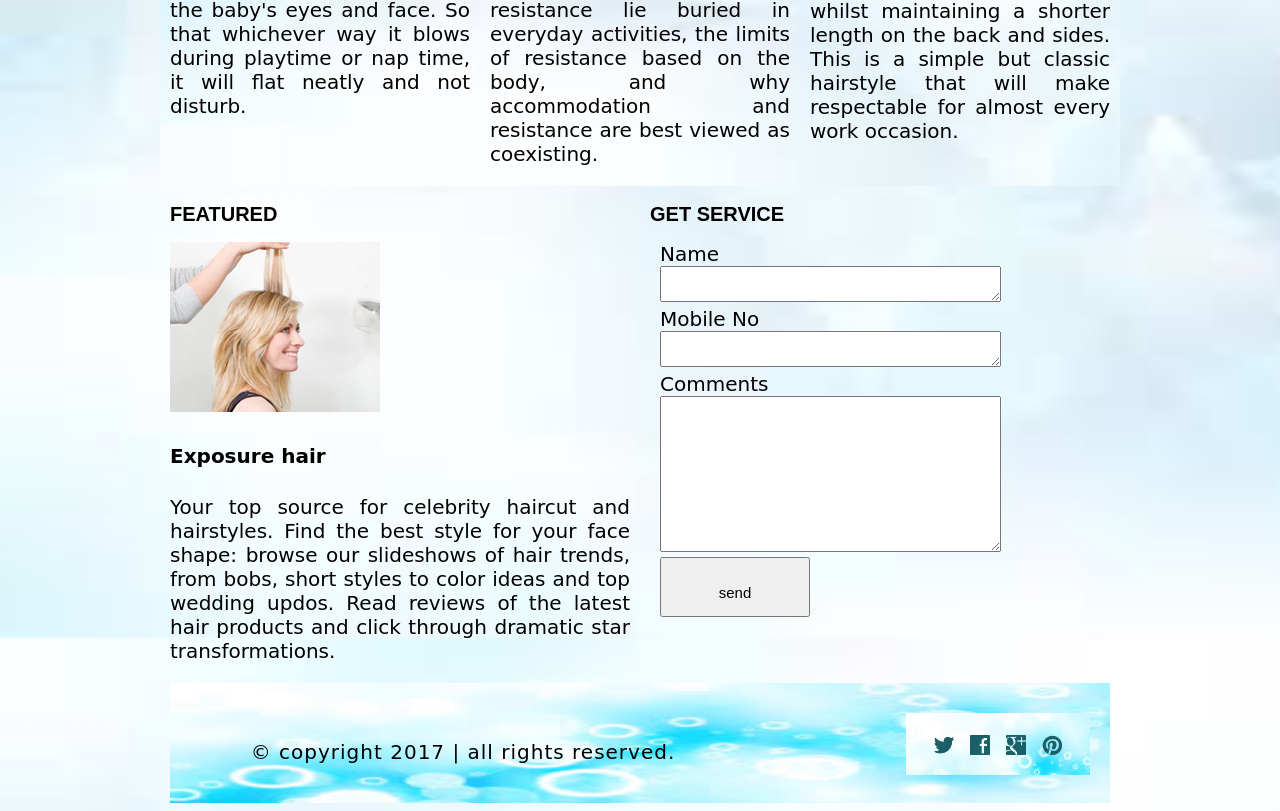
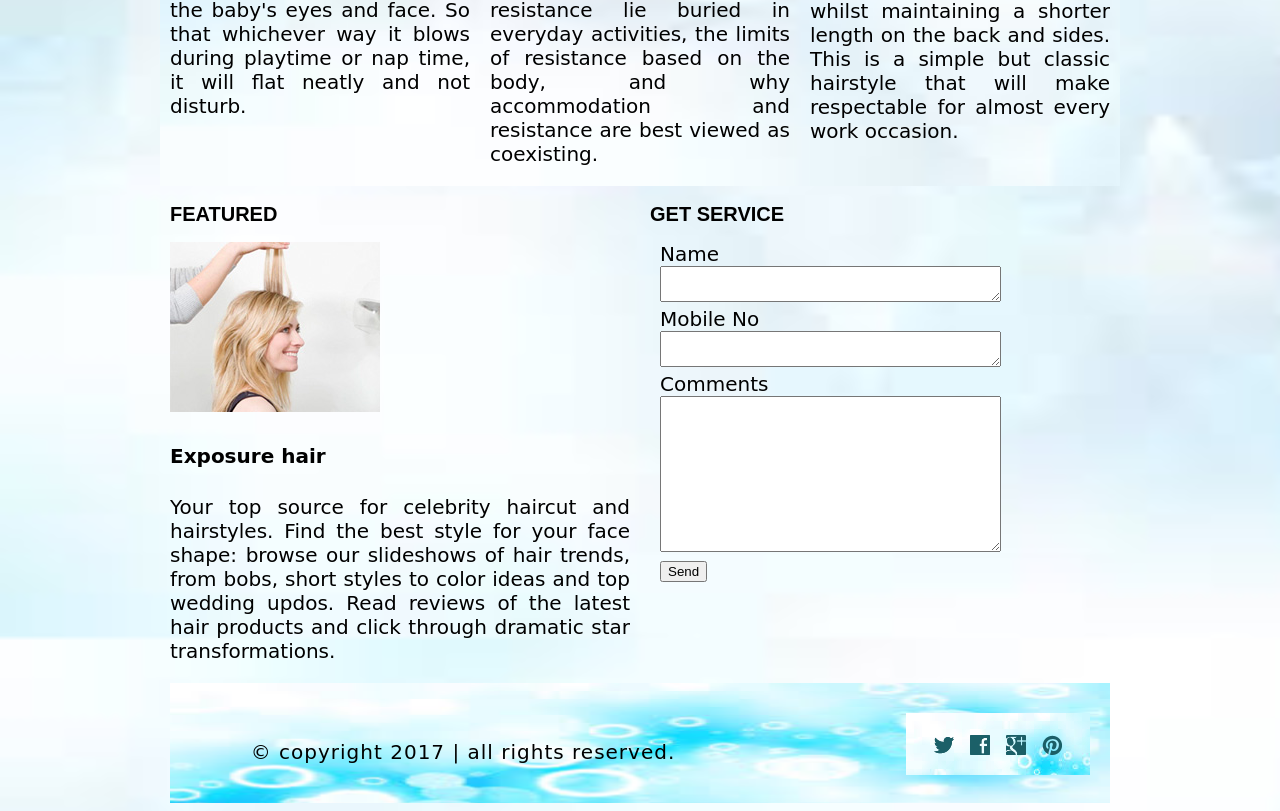
Before and after one commit to hema-07/html5css3, a plain HTML site: page index.html in a window 1280 px wide. Shown: the part 1362-2173 px from the top of the page. Drawn offline with Linux system fonts and the light colour scheme.

Commit message:
Add files via upload

```diff
--- a/index.html
+++ b/index.html
@@ -124,7 +124,7 @@ Your top source for celebrity haircut and hairstyles. Find the best style for yo
 <div class="a3">
 	<label for="name4">Comments</label><br>
 	<textarea rows="10" cols="40"></textarea><br>
-	<input type="submit"  id="search" class="search" name="sub" value="send">
+	<div class="box"><button type="button" class="btn btn-primary btn-lg"  id="btn">Send</button></div>
 </div>
 	</div>
 </div>
```
